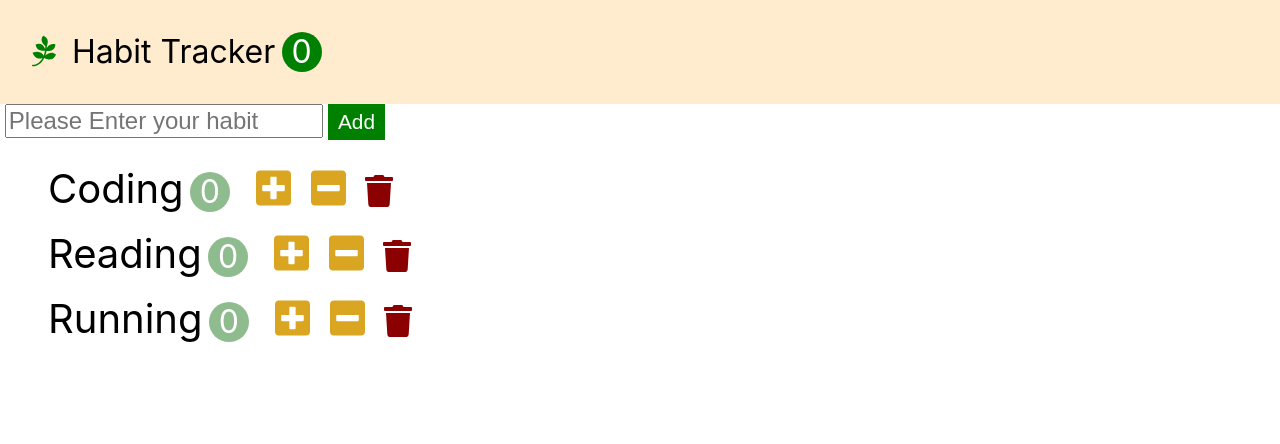
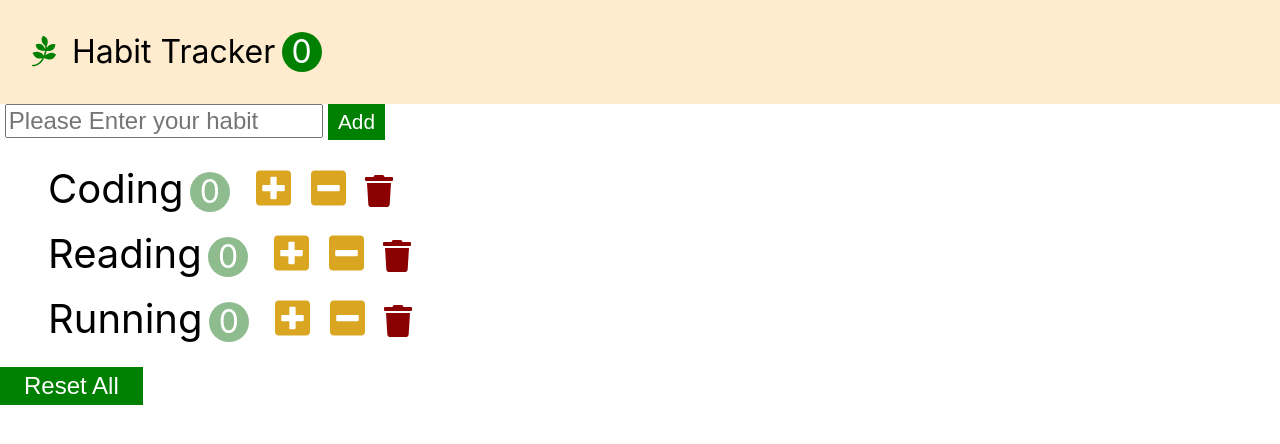
Before and after one commit to JeongbinYoon/habit-tracker, a React (Create React App) app: page / in a window 1280 px wide. Shown: the top 444 px of the page. Built offline with nearby package versions, Linux system fonts and the light colour scheme.

Commit message:
Make Reset button

```diff
--- a/src/App.css
+++ b/src/App.css
@@ -88,3 +88,10 @@
   font-size: 2rem;
   color: darkred;
 }
+
+.habits-reset {
+  font-size: 1.5rem;
+  padding: 0.2em 1em;
+  background-color: green;
+  color: white;
+}
--- a/src/app.jsx
+++ b/src/app.jsx
@@ -37,6 +37,14 @@
     this.setState({ habits });
   };
 
+  handleReset = () => {
+    const habits = this.state.habits.map((habit) => {
+      habit.count = 0;
+      return habit;
+    });
+    this.setState({ habits });
+  };
+
   render() {
     return (
       <>
@@ -49,6 +57,7 @@
           onDecrement={this.handleDecrement}
           onDelete={this.handleDelete}
           onAdd={this.handleAdd}
+          onReset={this.handleReset}
         />
       </>
     );
--- a/src/components/habits.jsx
+++ b/src/components/habits.jsx
@@ -21,6 +21,9 @@
             />
           ))}
         </ul>
+        <button className="habits-reset" onClick={this.props.onReset}>
+          Reset All
+        </button>
       </>
     );
   }
```
